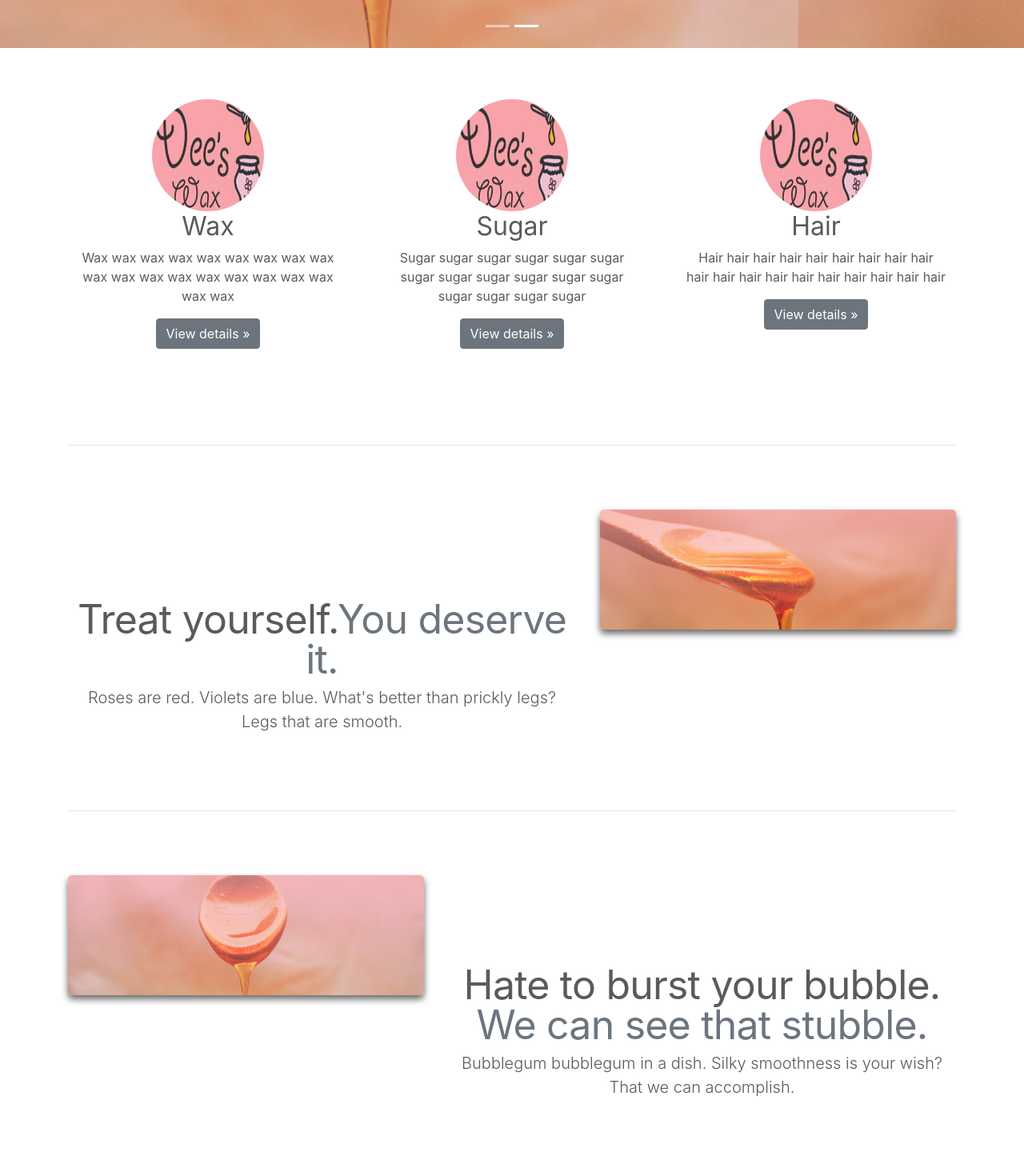
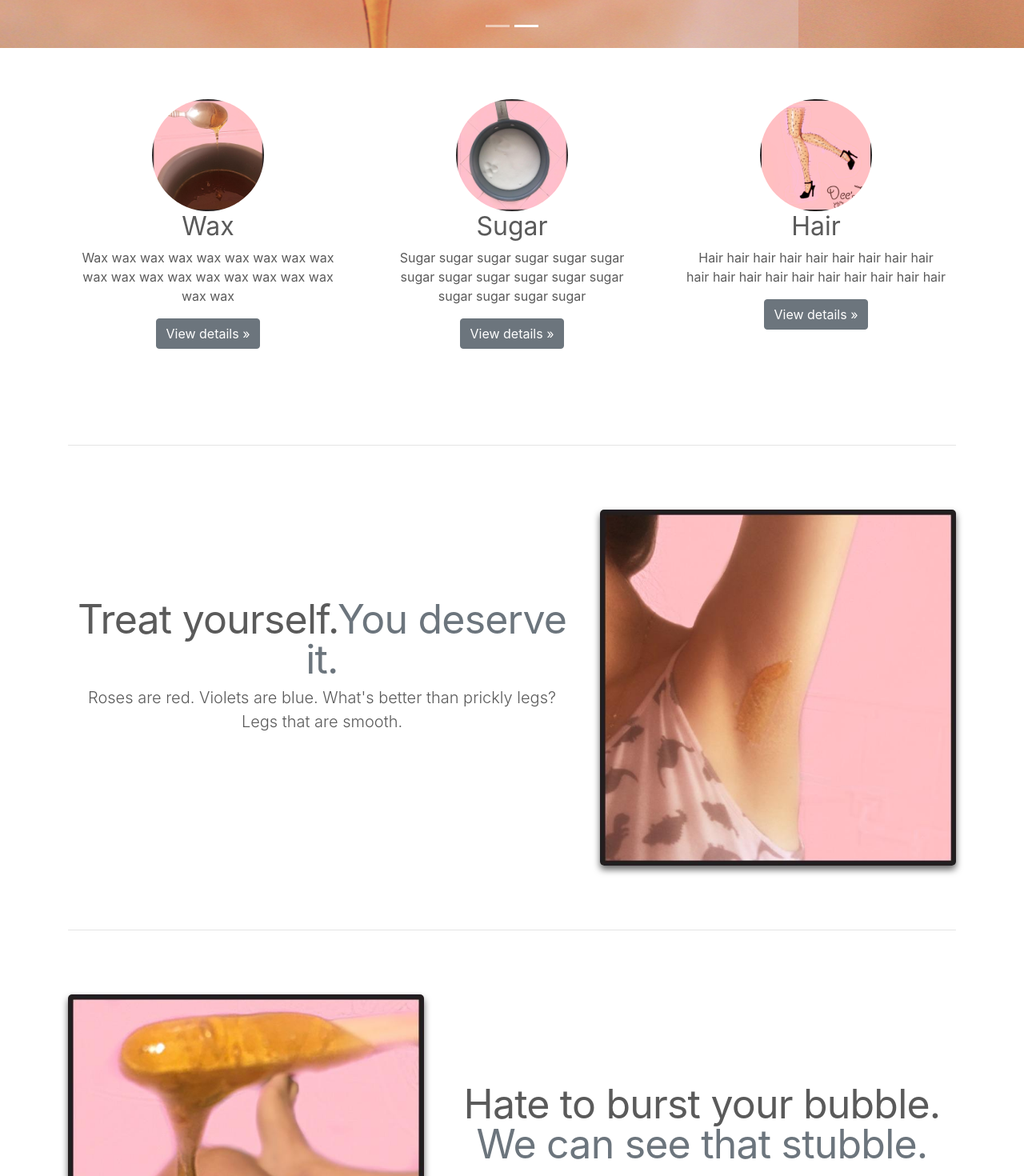
Before and after one commit to SMuyesser/dees-wax, a React (Create React App) app: page / in a window 1280 px wide. Shown: the part 500-1970 px from the top of the page at 80% size. Built offline with nearby package versions, Linux system fonts and the light colour scheme.

Commit message:
new pictures added

```diff
--- a/src/App.js
+++ b/src/App.js
@@ -1,9 +1,13 @@
 import React, { Component } from 'react';
 import Header from './components/header.jsx';
 
-const logo = require('./images/FullSizeRender.jpg');
 const centerDrip = require('./images/cropped-center-drip.jpg');
 const leftDrip = require('./images/cropped-left-drip.jpg');
+const potDrip = require('./images/IMG957811.jpg');
+const sugar = require('./images/IMG953797.jpg');
+const stubble = require('./images/IMG953193.jpg');
+const armpit = require('./images/IMG950282.jpg');
+const waxing = require('./images/IMG958330.jpg');
 
 
 class App extends Component {
@@ -56,19 +60,19 @@ class App extends Component {
 
           <div className="row">
             <div className="col-lg-4">
-              <img className="rounded-circle" src={logo} alt="Generic placeholder" width="140" height="140" />
+              <img className="rounded-circle" src={potDrip} alt="Generic placeholder" width="140" height="140" />
               <h2>Wax</h2>
               <p>Wax wax wax wax wax wax wax wax wax wax wax wax wax wax wax wax wax wax wax wax</p>
               <p><a className="btn btn-secondary" href="" role="button">View details &raquo;</a></p>
             </div>{/*<!-- /.col-lg-4 -->*/}
             <div className="col-lg-4">
-              <img className="rounded-circle" src={logo} alt="Generic placeholder" width="140" height="140" />
+              <img className="rounded-circle" src={sugar} alt="Generic placeholder" width="140" height="140" />
               <h2>Sugar</h2>
               <p>Sugar sugar sugar sugar sugar sugar sugar sugar sugar sugar sugar sugar sugar sugar sugar sugar </p>
               <p><a className="btn btn-secondary" href="" role="button">View details &raquo;</a></p>
             </div>{/*<!-- /.col-lg-4 -->*/}
             <div className="col-lg-4">
-              <img className="rounded-circle" src={logo} alt="Generic placeholder" width="140" height="140" />
+              <img className="rounded-circle" src={stubble} alt="Generic placeholder" width="140" height="140" />
               <h2>Hair</h2>
               <p>Hair hair hair hair hair hair hair hair hair hair hair hair hair hair hair hair hair hair hair</p>
               <p><a className="btn btn-secondary" href="" role="button">View details &raquo;</a></p>
@@ -83,7 +87,7 @@ class App extends Component {
               <p className="lead">Roses are red. Violets are blue. What's better than prickly legs? Legs that are smooth.</p>
             </div>
             <div className="col-md-5">
-              <img className="featurette-image img-fluid mx-auto featurette-border-radius" src={leftDrip} alt="Generic placeholder" />
+              <img className="featurette-image img-fluid mx-auto featurette-border-radius" src={armpit} alt="Generic placeholder" />
             </div>
           </div>
 
@@ -95,7 +99,7 @@ class App extends Component {
             <p class="lead">Bubblegum bubblegum in a dish.  Silky smoothness is your wish?  That we can accomplish.</p>
           </div>
           <div class="col-md-5 order-md-1">
-            <img class="featurette-image img-fluid mx-auto featurette-border-radius" src={centerDrip} alt="Generic placeholder" />
+            <img class="featurette-image img-fluid mx-auto featurette-border-radius" src={waxing} alt="Generic placeholder" />
           </div>
         </div>
 
```
